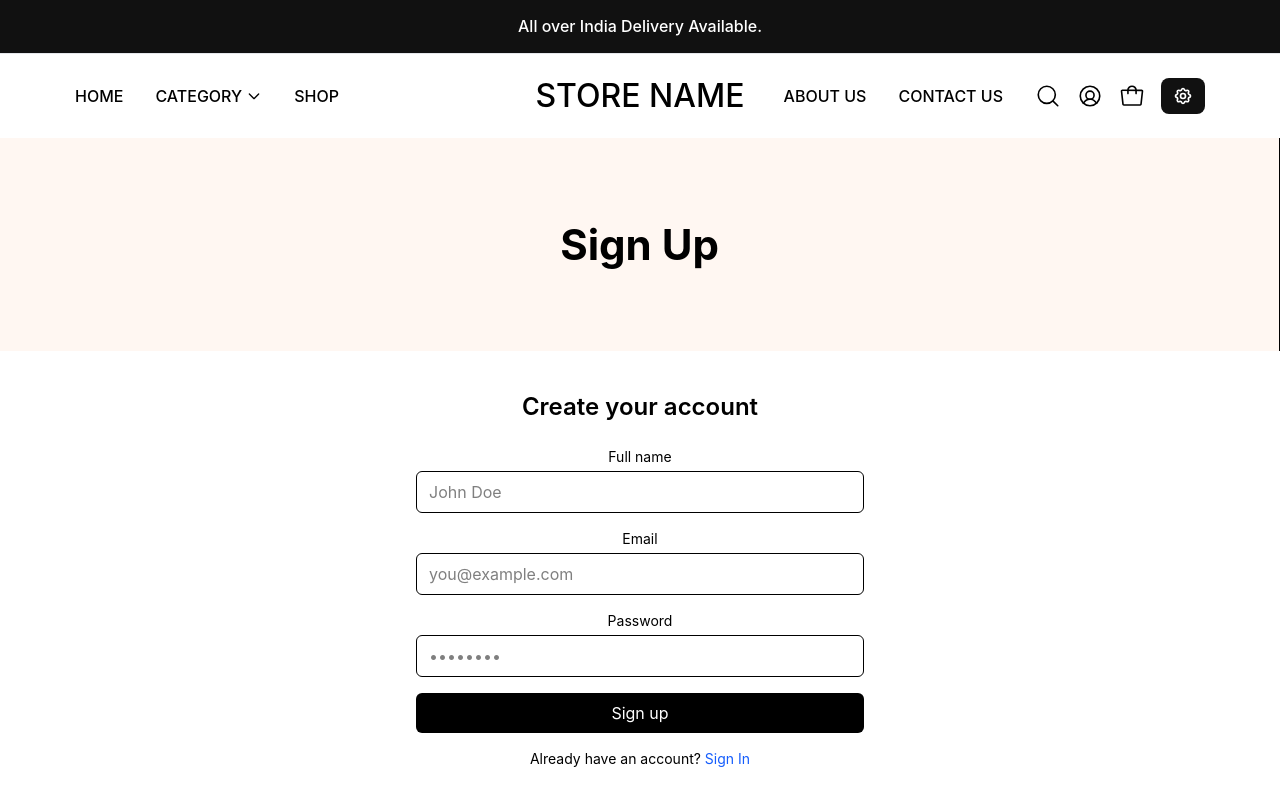
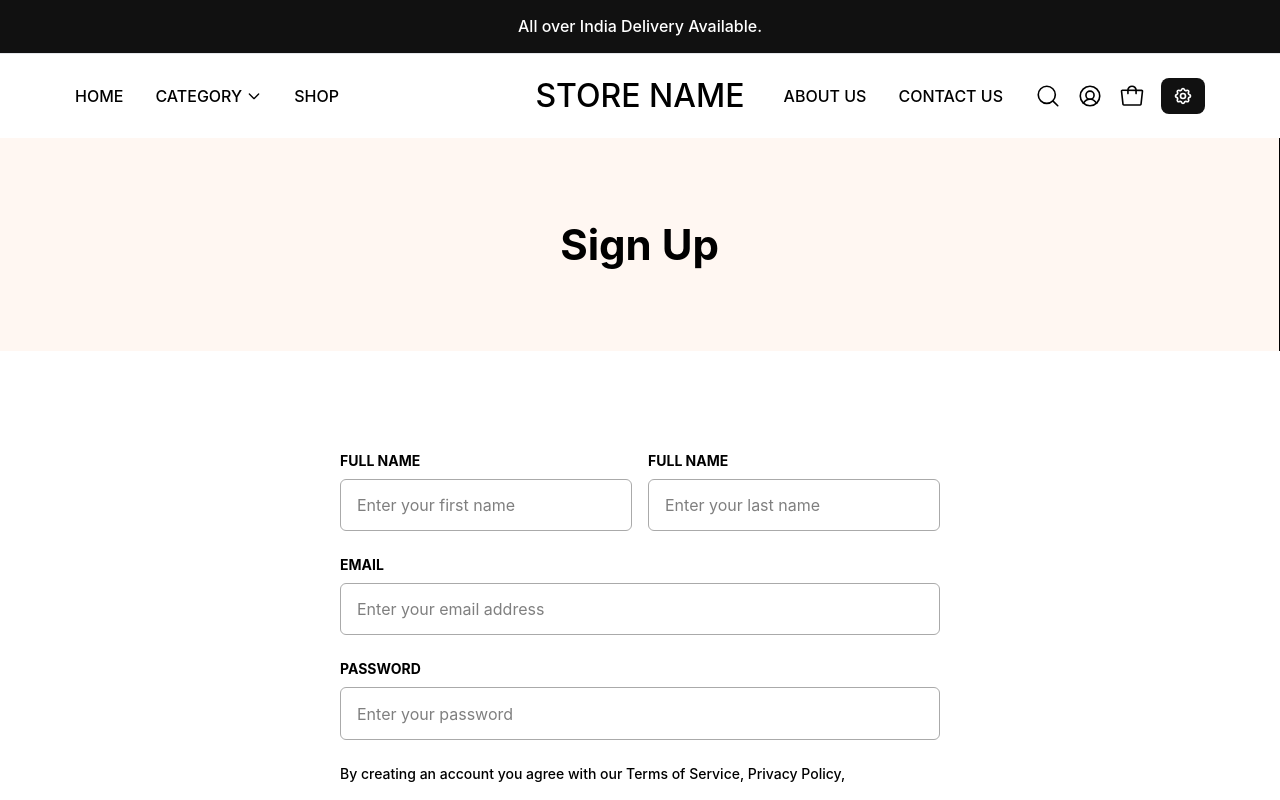
Before and after one commit to femilcoderkube/jdwebnship-react, a React (Vite) app: page /signup in a window 1280 px wide. Shown: the top 800 px of the page. Built offline with nearby package versions, Linux system fonts and the light colour scheme.

Commit message:
Public Pages

```diff
--- a/src/components/BottomFooter.jsx
+++ b/src/components/BottomFooter.jsx
@@ -27,10 +27,10 @@ function BottomFooter({}) {
             id="email"
             placeholder="Email Address"
             required
-            className="px-[1.5rem] py-[0.9375rem] lg:w-[300px] rounded-l-lg bg-white text-gray-700 placeholder-gray-400 focus:outline-none focus:ring-0 focus:border-0"
+            className="px-[1.5rem] py-[0.9375rem] sm:w-[18.75rem] w-[11.875rem] rounded-l-lg bg-white text-gray-700 placeholder-gray-400 focus:outline-none focus:ring-0 focus:border-0"
           />
           <button
-            className="btn px-[1.5rem] py-[0.9375rem] rounded-r-lg text-sm font-medium focus:outline-none"
+            className="btn sm:px-[1.5rem] px-[0.9rem] py-[0.9375rem] rounded-r-lg text-sm font-medium focus:outline-none"
             type="submit"
           >
             SUBSCRIBE
--- a/src/components/CommonHeader.jsx
+++ b/src/components/CommonHeader.jsx
@@ -93,14 +93,14 @@ function CommonHeader({ className = "", ...props }) {
   const Breadcrumb = ({ currentPage }) => (
     <nav className="flex justify-center" aria-label="Breadcrumb">
       <ol className="inline-flex items-center space-x-1 md:space-x-2 rtl:space-x-reverse">
-        <li className="inline-flex items-center font-medium me-4">
+        <li className="inline-flex items-center font-medium me-2">
           <Link to="/" className="inline-flex items-center">
             Home
           </Link>
         </li>
         <li aria-current="page">
-          <div className="flex items-center border-l opacity-35 font-medium ps-4">
-            <span className="ms-1 text-sm">{currentPage}</span>
+          <div className="flex items-center border-l opacity-35 font-medium ps-2">
+            <span className="text-sm">{currentPage}</span>
           </div>
         </li>
       </ol>
--- a/src/pages/ForgotPassword.jsx
+++ b/src/pages/ForgotPassword.jsx
@@ -5,26 +5,26 @@ function ForgotPassword() {
   return (
     <div>
       <CommonHeader />
-      <div className="px-4 sm:px-6 lg:px-10 xl:px-[4.6875rem] py-10">
-        <div className="max-w-md mx-auto">
-          <p className="text-sm text-gray-600 mb-4">
-            Enter your email to receive a reset link.
+      <div className="px-4 sm:px-6 lg:px-10 xl:px-[4.6875rem] lg:py-[6.25rem] md:py-[5rem] py-[3.5rem]">
+        <div className="max-w-[37.5rem] mx-auto text-left">
+          <p className="bg-[#FFF7F2] p-4 rounded-[0.625rem] text-sm font-medium text-[#111111] mb-6 text-center">
+          Please enter the email address associated with your account. We'll promptly send you a link to reset your password.
           </p>
-          <form className="space-y-4">
+          <form className="space-y-6">
             <div>
-              <label className="block text-sm mb-1" htmlFor="email">
+              <label className="block text-sm mb-2 font-bold uppercase" htmlFor="email">
                 Email
               </label>
               <input
                 id="email"
                 type="email"
-                className="w-full border rounded-md px-3 py-2"
-                placeholder="you@example.com"
+                className="w-full border border-[#AAAAAA] rounded-md px-4 py-[0.82rem] focus:outline-none"
+                placeholder="Enter your email address"
               />
             </div>
             <button
               type="submit"
-              className="w-full bg-black text-white rounded-md py-2"
+              className="w-full bg-black text-white rounded-[0.625rem] cursor-pointer py-4 uppercase"
             >
               Send reset link
             </button>
--- a/src/pages/ResetPassword.jsx
+++ b/src/pages/ResetPassword.jsx
@@ -5,35 +5,34 @@ function ResetPassword() {
   return (
     <div>
       <CommonHeader />
-      <div className="px-4 sm:px-6 lg:px-10 xl:px-[4.6875rem] py-10">
-        <div className="max-w-md mx-auto">
-          <h1 className="text-2xl font-semibold mb-6">Reset password</h1>
-          <form className="space-y-4">
+      <div className="px-4 sm:px-6 lg:px-10 xl:px-[4.6875rem] lg:py-[6.25rem] md:py-[5rem] py-[3.5rem]">
+        <div className="max-w-[37.5rem] mx-auto text-left">
+          <form className="space-y-6">
             <div>
-              <label className="block text-sm mb-1" htmlFor="password">
+              <label className="block text-sm mb-2 font-bold uppercase" htmlFor="password">
                 New password
               </label>
               <input
                 id="password"
                 type="password"
-                className="w-full border rounded-md px-3 py-2"
-                placeholder="••••••••"
+                className="w-full border border-[#AAAAAA] rounded-md px-4 py-[0.82rem] focus:outline-none"
+                placeholder="Enter new password"
               />
             </div>
             <div>
-              <label className="block text-sm mb-1" htmlFor="confirm">
+              <label className="block text-sm mb-2 font-bold uppercase" htmlFor="confirm">
                 Confirm password
               </label>
               <input
                 id="confirm"
                 type="password"
-                className="w-full border rounded-md px-3 py-2"
-                placeholder="••••••••"
+                className="w-full border border-[#AAAAAA] rounded-md px-4 py-[0.82rem] focus:outline-none"
+                placeholder="Enter confirm password"
               />
             </div>
             <button
               type="submit"
-              className="w-full bg-black text-white rounded-md py-2"
+              className="w-full bg-black text-white rounded-[0.625rem] cursor-pointer py-4 uppercase"
             >
               Update password
             </button>
--- a/src/pages/SignIn.jsx
+++ b/src/pages/SignIn.jsx
@@ -47,12 +47,12 @@ function SignIn() {
   return (
     <div>
       <CommonHeader />
-      <div className="px-4 sm:px-6 lg:px-10 xl:px-[4.6875rem] py-10">
-        <div className="max-w-md mx-auto">
-          <form className="space-y-4" onSubmit={formik.handleSubmit}>
+      <div className="px-4 sm:px-6 lg:px-10 xl:px-[4.6875rem] lg:py-[6.25rem] md:py-[5rem] py-[3.5rem]">
+        <div className="max-w-[37.5rem] mx-auto text-left">
+          <form className="space-y-6" onSubmit={formik.handleSubmit}>
             <div className="form-group">
               <label
-                className="block text-sm mb-1 text-left form-label"
+                className="block text-sm mb-2 font-bold uppercase"
                 htmlFor="email"
               >
                 Email
@@ -60,8 +60,8 @@ function SignIn() {
               <input
                 id="email"
                 type="email"
-                className="w-full border rounded-md px-3 py-2 form-control"
-                placeholder="you@example.com"
+                className="w-full border border-[#AAAAAA] rounded-md px-4 py-[0.82rem] focus:outline-none form-control"
+                placeholder="Enter your email address"
                 value={formik.values.email}
                 onChange={formik.handleChange}
                 onBlur={formik.handleBlur}
@@ -74,7 +74,7 @@ function SignIn() {
             </div>
             <div className="form-group">
               <label
-                className="block text-sm mb-1 text-left form-label"
+                className="block text-sm mb-2 font-bold uppercase"
                 htmlFor="password"
               >
                 Password
@@ -82,8 +82,8 @@ function SignIn() {
               <input
                 id="password"
                 type="password"
-                className="w-full border rounded-md px-3 py-2 form-control"
-                placeholder="••••••••"
+                className="w-full border border-[#AAAAAA] rounded-md px-4 py-[0.82rem] focus:outline-none form-control"
+                placeholder="Enter your password"
                 value={formik.values.password}
                 onChange={formik.handleChange}
                 onBlur={formik.handleBlur}
@@ -94,25 +94,25 @@ function SignIn() {
                 </p>
               ) : null}
             </div>
-            <div className="mt-4 text-left">
+            <div className="mt-4 text-right">
               <Link
                 to={"/forgot-password"}
-                className="text-sm hover:underline site-link"
+                className="text-sm underline hover:text-[#007BFF] site-link uppercase"
               >
                 Forgot Password?
               </Link>
             </div>
             <button
               type="submit"
-              className="w-full bg-black text-white rounded-md py-2"
+              className="w-full bg-black text-white rounded-[0.625rem] cursor-pointer py-4 uppercase"
             >
               Sign in
             </button>
           </form>
-          <div className="mt-2 text-left">
-            <p className="text-sm text-uppercase">
+          <div className="mt-6 text-center">
+            <p className="text-sm uppercase">
               Don't have an account?{" "}
-              <Link to={"/signup"} className="hover:underline site-link">
+              <Link to={"/signup"} className="underline hover:text-[#007BFF] site-link">
                 Sign up
               </Link>
             </p>
--- a/src/pages/SignUp.jsx
+++ b/src/pages/SignUp.jsx
@@ -6,54 +6,69 @@ function SignUp() {
   return (
     <div>
       <CommonHeader />
-      <div className="px-4 sm:px-6 lg:px-10 xl:px-[4.6875rem] py-10">
-        <div className="max-w-md mx-auto">
-          <h1 className="text-2xl font-semibold mb-6">Create your account</h1>
-          <form className="space-y-4">
-            <div>
-              <label className="block text-sm mb-1" htmlFor="name">
+      <div className="px-4 sm:px-6 lg:px-10 xl:px-[4.6875rem] lg:py-[6.25rem] md:py-[5rem] py-[3.5rem]">
+        <div className="max-w-[37.5rem] mx-auto text-left">
+          <form className="space-y-6">
+            <div className="sm:mb-0 mb-6 flex flex-col sm:flex-row space-x-4">
+              <div className="sm:w-1/2 w-full mb-6">
+                <label className="block text-sm mb-2 font-bold uppercase" htmlFor="name">
                   Full name
                 </label>
                 <input
                   id="name"
                   type="text"
-                className="w-full border rounded-md px-3 py-2"
-                placeholder="John Doe"
+                  className="w-full border border-[#AAAAAA] rounded-md px-4 py-[0.82rem] focus:outline-none"
+                  placeholder="Enter your first name"
                 />
               </div>
+              <div className="sm:w-1/2 w-full">
+                <label className="block text-sm mb-2 font-bold uppercase" htmlFor="name">
+                  Full name
+                </label>
+                <input
+                  id="name"
+                  type="text"
+                  className="w-full border border-[#AAAAAA] rounded-md px-4 py-[0.82rem] focus:outline-none"
+                  placeholder="Enter your last name"
+                />
+              </div>
+            </div>
             <div>
-              <label className="block text-sm mb-1" htmlFor="email">
+              <label className="block text-sm mb-2 font-bold uppercase" htmlFor="email">
                 Email
               </label>
               <input
                 id="email"
                 type="email"
-                className="w-full border rounded-md px-3 py-2"
-                placeholder="you@example.com"
+                className="w-full border border-[#AAAAAA] rounded-md px-4 py-[0.82rem] focus:outline-none"
+                placeholder="Enter your email address"
               />
             </div>
             <div>
-              <label className="block text-sm mb-1" htmlFor="password">
+              <label className="block text-sm mb-2 font-bold uppercase" htmlFor="password">
                 Password
               </label>
               <input
                 id="password"
                 type="password"
-                className="w-full border rounded-md px-3 py-2"
-                placeholder="••••••••"
+                className="w-full border border-[#AAAAAA] rounded-md px-4 py-[0.82rem] focus:outline-none"
+                placeholder="Enter your password"
               />
+            </div>
+            <div>
+              <p className="text-sm font-medium">By creating an account you agree with our Terms of Service, Privacy Policy,</p>
             </div>
             <button
               type="submit"
-              className="w-full bg-black text-white rounded-md py-2"
+              className="w-full bg-black text-white rounded-[0.625rem] cursor-pointer py-4 uppercase"
             >
               Sign up
             </button>
           </form>
           <div className="mt-4 text-center">
-            <p className="text-sm">
+            <p className="text-sm uppercase">
               Already have an account?{" "}
-              <Link to={"/signin"} className="text-blue-600 hover:underline">
+              <Link to={"/signin"} className="underline hover:text-[#007BFF]">
                 Sign In
               </Link>
             </p>
```
Lines whose indentation alone changed are shown as unchanged.
